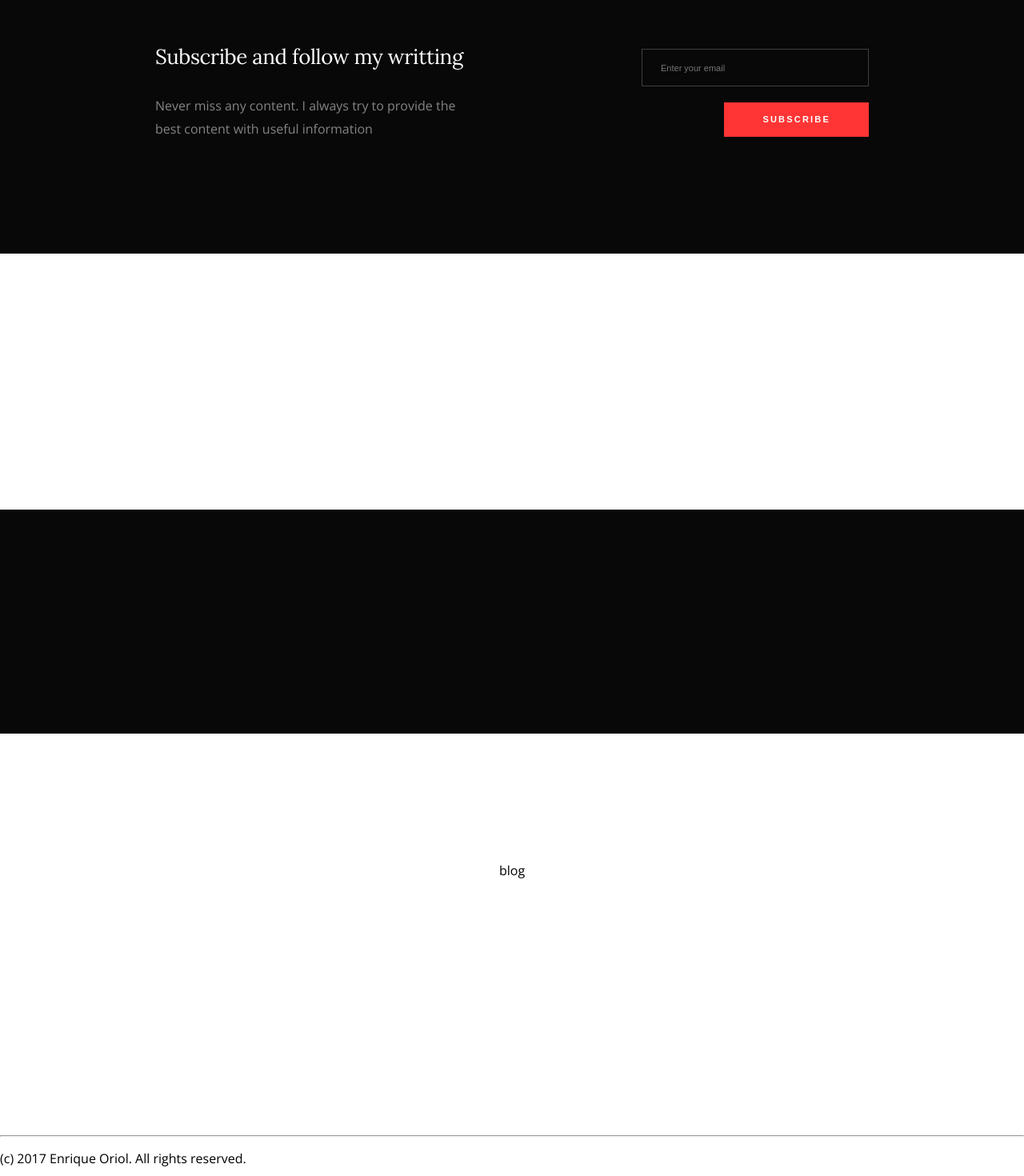
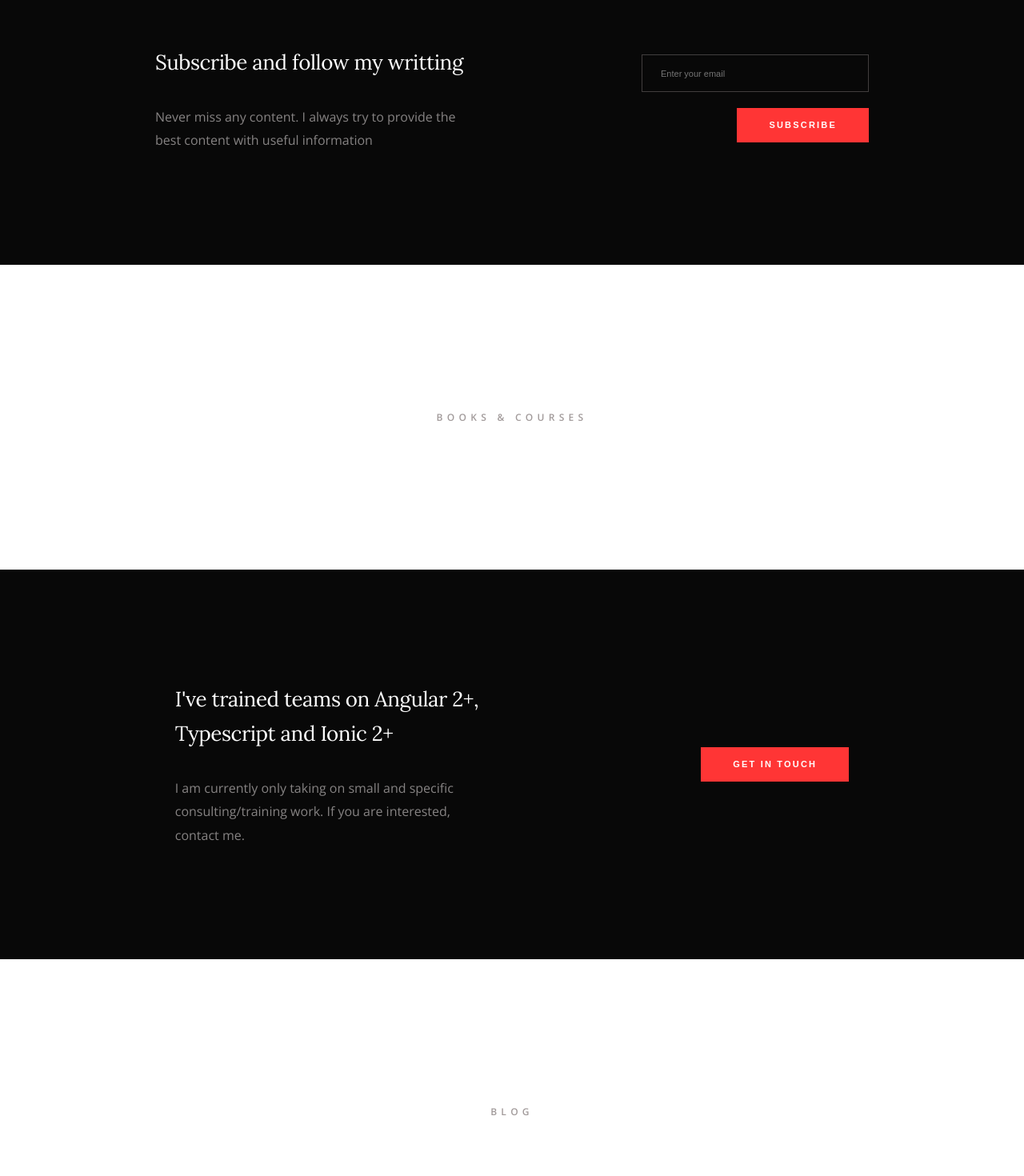
Before and after one commit to kaikcreator/eoriol, an Angular app: page /home in a window 1280 px wide. Shown: the part 1780-3250 px from the top of the page at 80% size. Built offline with nearby package versions, Linux system fonts and the light colour scheme.

Commit message:
moved white and black components to their own component in order to organize styles

```diff
--- a/src/app/app.module.ts
+++ b/src/app/app.module.ts
@@ -8,13 +8,17 @@ import { AppComponent } from './app.component';
 import { appRoutes } from './app.routes';
 import { HomeComponent } from './home/home.component';
 import { PageNotFoundComponent } from './page-not-found/page-not-found.component';
+import { HomeWhiteSectionComponent } from './home-white-section/home-white-section.component';
+import { HomeBlackSectionComponent } from './home-black-section/home-black-section.component';
 
 
 @NgModule({
   declarations: [
     AppComponent,
     HomeComponent,
-    PageNotFoundComponent
+    PageNotFoundComponent,
+    HomeWhiteSectionComponent,
+    HomeBlackSectionComponent
   ],
   imports: [
     BrowserModule.withServerTransition({appId:'MySampleProject'}),
--- /dev/null
+++ b/src/app/home-black-section/home-black-section.component.html
@@ -0,0 +1,3 @@
+<section class="black-section">
+    <ng-content></ng-content>
+  </section>
--- /dev/null
+++ b/src/app/home-black-section/home-black-section.component.scss
@@ -0,0 +1,68 @@
+@import '~variables.scss';
+
+:host ::ng-deep{
+    .black-section{
+        padding: 140px $side-margin;
+        background-color: $color-black;
+        display: flex;
+        justify-content: space-around;
+        align-items: center;
+
+        div{
+            display: flex;
+            flex-direction: column;
+        }
+
+        h1{
+            width: 400px;
+            color: $color-white;
+            font-family: $lora-font;
+            font-size: 26px;
+            font-weight: 400;
+            line-height: 43.5px;
+            letter-spacing: -0.45px;
+            margin-top: 0px;
+            margin-bottom: 32px;
+            font-weight: 400;
+        }
+
+        p{
+            margin-top:0px;
+            margin-bottom:0px;
+            width: 400px;
+            color: $color-home-black-section-paragraph;
+            font-size: 16px;
+            font-weight: 400;
+            line-height: 29.5px;
+        }
+
+        input{
+            width: 236px;
+            height: 43px;
+            border: 1px solid $color-input-border;
+            padding-left: 23px;
+            padding-right: 23px;
+            background-color: $color-black;
+            color: $color-input-text;
+            font-size: 11px;
+            font-weight: 400;
+            line-height: 36px;
+            margin-bottom: 20px;
+
+            &.ng-invalid{
+                text-align: right;
+                border: 1px solid $color-primary;
+                &::placeholder{
+                    color: $color-primary;
+                }
+            }
+        }
+
+        button{
+            padding-left: 40px;
+            padding-right: 40px;
+            align-self: flex-end;
+        }
+
+    }
+}
--- /dev/null
+++ b/src/app/home-black-section/home-black-section.component.ts
@@ -0,0 +1,15 @@
+import { Component, OnInit } from '@angular/core';
+
+@Component({
+  selector: 'app-home-black-section',
+  templateUrl: './home-black-section.component.html',
+  styleUrls: ['./home-black-section.component.scss']
+})
+export class HomeBlackSectionComponent implements OnInit {
+
+  constructor() { }
+
+  ngOnInit() {
+  }
+
+}
--- /dev/null
+++ b/src/app/home-white-section/home-white-section.component.html
@@ -0,0 +1,3 @@
+<section class="white-section">
+  <ng-content></ng-content>
+  </section>
--- /dev/null
+++ b/src/app/home-white-section/home-white-section.component.scss
@@ -0,0 +1,70 @@
+@import '~variables.scss';
+
+:host ::ng-deep{
+
+    .white-section{
+        margin: 160px $side-margin;
+        display: flex;
+        flex-direction: column;
+        justify-content: center;
+        align-items: center;
+
+        h1{
+            color: $color-home-header;
+            font-size: 12px;
+            font-weight: 600;
+            line-height: 37px;
+            text-transform: uppercase;
+            letter-spacing: 5.28px;
+        }
+
+        p{
+            width: 691px;
+            color: $color-black;
+            font-family: $lora-font;
+            font-size: 18px;
+            font-weight: 400;
+            line-height: 37px;
+            text-align: center;
+        }
+
+        .highlights{
+            display: flex;
+            justify-content: space-around;
+            width: 100%;
+            margin-top: 80px;
+        }
+        .highlights-item{
+            color: $color-black;
+            font-size: 38px;
+            font-weight: 600;
+            line-height: 37px;
+            letter-spacing: -0.65px;
+
+            &:after{
+                content: "";
+                display: block;
+                height: 21px;
+                background-color: $color-primary;
+                opacity: 0.2;
+                width: 130%;
+                margin-left: -15%;
+                margin-top: -17px;
+            }
+        }
+
+        .anchor-link{
+            margin-top: 116px;
+            margin-bottom: 10px;
+            &:after{
+                width: 48px;
+                margin-left: -78px;
+            }
+
+            &:hover:after{
+                margin-left: -60px;
+            }
+        }
+    }
+
+}
--- /dev/null
+++ b/src/app/home-white-section/home-white-section.component.ts
@@ -0,0 +1,15 @@
+import { Component, OnInit } from '@angular/core';
+
+@Component({
+  selector: 'app-home-white-section',
+  templateUrl: './home-white-section.component.html',
+  styleUrls: ['./home-white-section.component.scss']
+})
+export class HomeWhiteSectionComponent implements OnInit {
+
+  constructor() { }
+
+  ngOnInit() {
+  }
+
+}
--- a/src/app/home/home.component.html
+++ b/src/app/home/home.component.html
@@ -1,4 +1,5 @@
 <article>
+
   <section id="hero">
     <div class="detail">
         <h1>I'm Enrique.</h1>
@@ -9,18 +10,20 @@
     </div>
   </section>
 
-  <section class="white-section" id="about">
+
+  <app-home-white-section id="about">
     <h1>About me</h1>
-    <p class="text-description">Soy Ingeniero de Software y CTO en Narada Robotics, una startup de Barcelona que combina su pasión por los modelos 3D, con la consultoría tecnológica en proyectos mobile, incluyendo backend, frontend y aplicaciones híbridas y nativas. También soy un apasionado de Angular, Ionic y las PWA.</p>
+    <p>Soy Ingeniero de Software y CTO en Narada Robotics, una startup de Barcelona que combina su pasión por los modelos 3D, con la consultoría tecnológica en proyectos mobile, incluyendo backend, frontend y aplicaciones híbridas y nativas. También soy un apasionado de Angular, Ionic y las PWA.</p>
     <div class="highlights">
       <div class="highlights-item">Speaker</div>
       <div class="highlights-item">Writer</div>
       <div class="highlights-item">Developer</div>
     </div>
     <a class="anchor-link">check my courses</a>
-  </section>
+  </app-home-white-section>
 
-  <section class="black-section" id="subscribe">
+
+  <app-home-black-section id="subscribe">
     <div>
         <h1>Subscribe and follow my writting</h1>
         <p>Never miss any content. I always try to provide the best content with useful information</p>
@@ -29,11 +32,49 @@
         <input type="email" placeholder="Enter your email">
         <button>Subscribe</button>
     </div>
+  </app-home-black-section>
+
+
+  <app-home-white-section id="books-and-courses">
+      <h1>Books & Courses</h1>
+  </app-home-white-section>
+
+
+  <app-home-black-section id="trainning">
+      <div>
+          <h1>I've trained teams on Angular 2+, Typescript and Ionic 2+</h1>
+          <p>I am currently only taking on small and specific consulting/training work. If you are interested, contact me.</p>
+      </div>
+      <div>
+          <button>Get in touch</button>
+      </div>
+  </app-home-black-section>
+
+
+  <app-home-white-section id="blog">
+      <h1>Blog</h1>
+  </app-home-white-section>
+
+
+  <section id="talks">
+
   </section>
-  <section class="white-section" id="books-and-courses"></section>
-  <section class="black-section" id="trainning"></section>
-  <section class="white-section" id="blog">blog</section>
-  <section id="talks"></section>
-  <section class="white-section" id="jobs"></section>
+
+  <app-home-black-section id="subscribe">
+      <div>
+          <h1>Want me to speak at your event?</h1>
+          <p>Contact me if you are interested. I require travel, accomodation for the duration of the event, and speaker free</p>
+      </div>
+      <div>
+          <button>Get in touch</button>
+      </div>
+    </app-home-black-section>
+
+
+  <app-home-white-section id="jobs">
+    <h1>Jobs</h1>
+  </app-home-white-section>
+
+
   <section id="contacts"></section>
 </article>
--- a/src/app/home/home.component.scss
+++ b/src/app/home/home.component.scss
@@ -74,132 +74,3 @@
         background-position-x: center;
     }
 }
-
-.white-section{
-    margin: 160px $side-margin;
-    display: flex;
-    flex-direction: column;
-    justify-content: center;
-    align-items: center;
-
-    h1{
-        color: $color-home-header;
-        font-size: 12px;
-        font-weight: 600;
-        line-height: 37px;
-        text-transform: uppercase;
-        letter-spacing: 5.28px;
-    }
-
-    .text-description{
-        width: 691px;
-        color: $color-black;
-        font-family: $lora-font;
-        font-size: 18px;
-        font-weight: 400;
-        line-height: 37px;
-        text-align: center;
-    }
-
-    .highlights{
-        display: flex;
-        justify-content: space-around;
-        width: 100%;
-        margin-top: 80px;
-    }
-    .highlights-item{
-        color: $color-black;
-        font-size: 38px;
-        font-weight: 600;
-        line-height: 37px;
-        letter-spacing: -0.65px;
-
-        &:after{
-            content: "";
-            display: block;
-            height: 21px;
-            background-color: $color-primary;
-            opacity: 0.2;
-            width: 130%;
-            margin-left: -15%;
-            margin-top: -17px;
-        }
-    }
-
-    .anchor-link{
-        margin-top: 116px;
-        margin-bottom: 10px;
-        &:after{
-            width: 48px;
-            margin-left: -78px;
-        }
-
-        &:hover:after{
-            margin-left: -60px;
-        }
-    }
-}
-
-.black-section{
-    padding: 140px $side-margin;
-    background-color: $color-black;
-    display: flex;
-    justify-content: space-around;
-    align-items: center;
-
-    div{
-        display: flex;
-        flex-direction: column;
-    }
-
-    h1{
-        color: $color-white;
-        font-family: $lora-font;
-        font-size: 26px;
-        font-weight: 400;
-        line-height: 29.5px;
-        letter-spacing: -0.45px;
-        margin-top: 0px;
-        margin-bottom: 32px;
-    }
-
-    p{
-        margin-top:0px;
-        margin-bottom:0px;
-        width: 400px;
-        color: $color-home-black-section-paragraph;
-        font-size: 16px;
-        font-weight: 400;
-        line-height: 29.5px;
-    }
-
-    input{
-        width: 236px;
-        height: 43px;
-        border: 1px solid $color-input-border;
-        padding-left: 23px;
-        padding-right: 23px;
-        background-color: $color-black;
-        color: $color-input-text;
-        font-size: 11px;
-        font-weight: 400;
-        line-height: 36px;
-        margin-bottom: 20px;
-
-        &.ng-invalid{
-            text-align: right;
-            border: 1px solid $color-primary;
-            &::placeholder{
-                color: $color-primary;
-            }
-        }
-    }
-
-    button{
-        width: min-content;
-        padding-left: 48px;
-        padding-right: 48px;
-        align-self: flex-end;
-    }
-
-}
```
Also changed, not shown: 2 other files (tests, documents, lock files or other folders).
